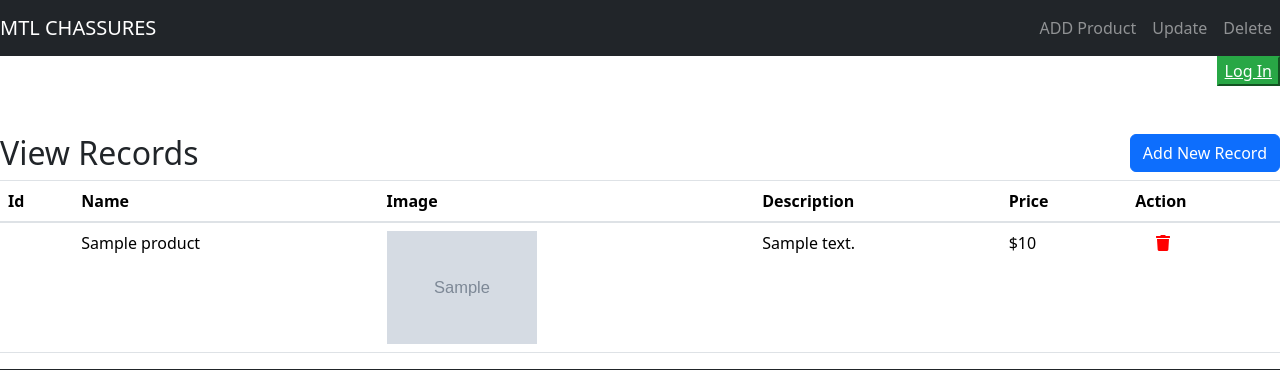
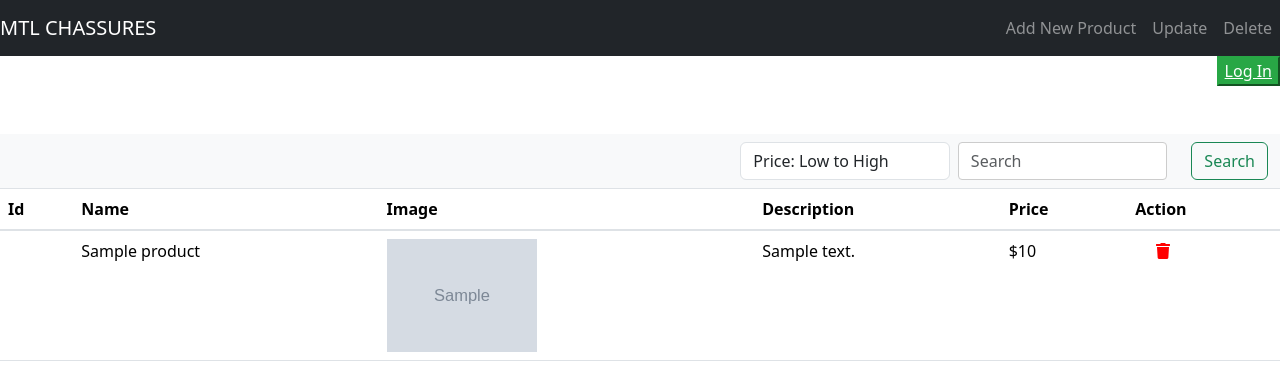
Before and after one commit to AliasgarGandhi1/mtl_chassures_php, a PHP site: page /admin_index.php in a window 1280 px wide. Shown: the top 370 px of the page. Run offline with PHP 8.4, Linux system fonts and the light colour scheme; tables that the repository leaves empty or names only in its code hold one stand-in row (values such as "Sample post"); grey boxes marked "Sample" are stand-in pictures; data that the repository does not hold is empty; some libraries are stand-ins or nearby versions.

Commit message:
Update files after pull.

```diff
--- a/models/db.php
+++ b/models/db.php
@@ -4,7 +4,7 @@ class DB {
     private $host = 'localhost';
     private $user = 'root';
     private $password = '';
-    private $database = 'transweb';
+    private $database = 'mtl_chassures';
     public $conn = null;
 
     public function __construct() {
@@ -13,31 +13,4 @@ class DB {
             die("Connection failed: " . $this->conn->connect_error);
         }
     }
-
-    // public function query($sql, $params = []) {
-    //     $stmt = $this->conn->prepare($sql);
-
-    //     if (!$stmt) {
-    //         die("Prepare statement failed: " . $this->conn->error);
-    //     }
-
-    //     if (!empty($params)) {
-    //         $types = str_repeat('s', count($params));
-    //         $stmt->bind_param($types, ...$params);
-    //     }
-
-    //     $result = $stmt->execute();
-
-    //     if (!$result) {
-    //         die("Query error: " . $stmt->error);
-    //     }
-
-    //     $result = $stmt->get_result();
-
-    //     if (!$result) {
-    //         die("Get result error: " . $stmt->error);
-    //     }
-
-    //     return $result;
-    // }
 }
--- a/partials/admin_navbar.php
+++ b/partials/admin_navbar.php
@@ -6,7 +6,7 @@
         <div class="collapse navbar-collapse" id="navbarNav">
         <ul class="navbar-nav ml-auto">
             <li class="nav-item">
-            <a class="nav-link" href="./admin_index.php?page=add">ADD Product</a>
+            <a class="nav-link" href="./admin_index.php?page=add">Add New Product</a>
             </li>
             <li class="nav-item">
             <a class="nav-link" href="./admin_index.php?page=edit">Update</a>
--- a/views/admin.php
+++ b/views/admin.php
@@ -14,9 +14,25 @@
     ?>
 </div><br><br>
     <div>
-        <h2>View Records
-            <a href="admin_index.php?page=add" class="btn btn-primary" style="float:right;">Add New Record</a>
-        </h2>
+    <nav class="navbar navbar-expand-lg navbar-light bg-light">
+        <div class="container-fluid">
+            <div class="collapse navbar-collapse" id="navbarSupportedContent">
+                    <ul class="navbar-nav me-auto mb-2 mb-lg-0"></ul>
+                    <form action="index.php?page=products" class="d-flex" method="GET">
+                        <input type=text name=page value="products" hidden=true>
+                        <select class="form-control me-2" name="sort" label="Sort by:">
+                                    <option class="dropdown-item" value="price_asc">Price: Low to High</option>
+                                    <option class="dropdown-item" value="price_desc">Price: High to Low</option>
+                                    <option class="dropdown-item" value="name_asc">Name: A to Z</option>
+                                    <option class="dropdown-item" value="name_desc">Name: Z to A</option>
+                                </select>
+                    <input class="form-control me-4" name="query" type="text" placeholder="Search"
+                        aria-label="Search">
+                    <button class="btn btn-outline-success" name="submit" type="submit">Search</button>
+                </form>
+            </div>
+        </div>
+    </nav>
 
     <table class="table table-hover">
         <thead>
--- a/views/edit.php
+++ b/views/edit.php
@@ -24,7 +24,7 @@
 ?>
 
 <div class="card text-center" style="padding: 15px;">
-        <h3>Update product info in Object Oriented PHP</h3>
+        <h3>Change or Delete Shoes Details</h3>
 </div><br>
     <div class="container">
         <form action="<?php $_PHP_SELF ?>" enctype="multipart/form-data" method="POST">
@@ -47,7 +47,7 @@
             <div class="form-group">
                 <input type="hidden" class="form-control" style="width: 50px; position:fixed;" name ="id" value="<?php echo $product['id'] ?>">
                 <input type="submit" name="update" class="btn btn-primary" style="float:right; margin-top:5px; padding-right:15px;" value="Update">
-                <input type="submit" name="delete" class="btn btn-primary" style="float:right; margin-top:5px" value="Delete">
+                <input type="submit" name="delete" class="btn btn-primary" style="float:right; margin-top:5px; margin-right:15px;" value="Delete">
             </div>
         </form>
         <div style="height: 100px;"></div>
```
